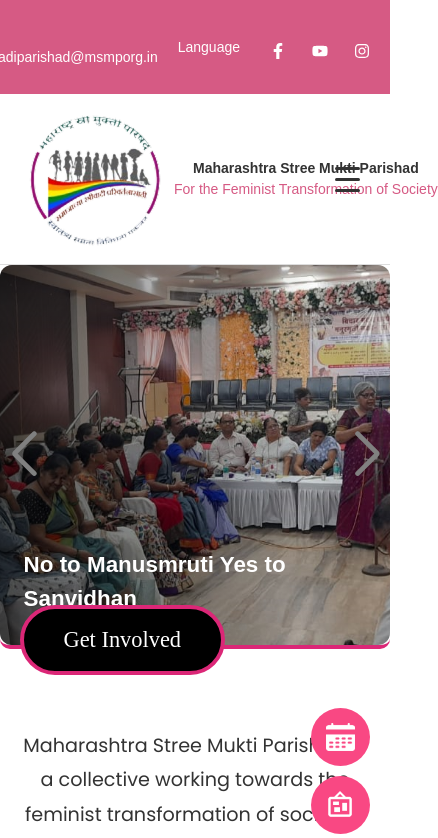
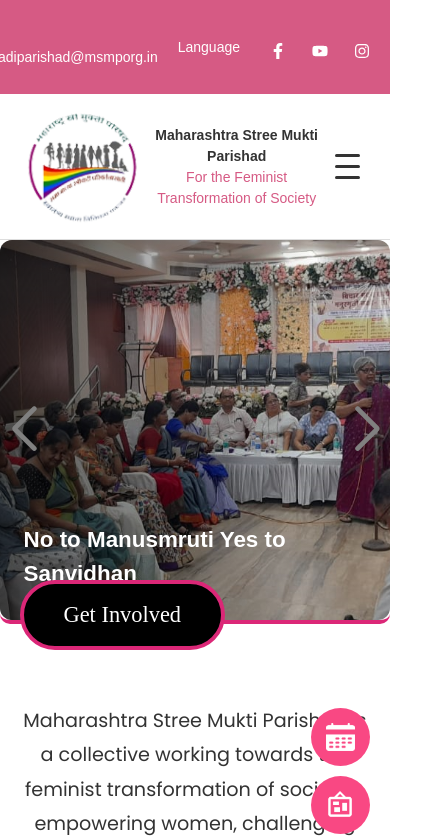
Before and after one commit to MSMP-Web/MSMP-Website, a React (Vite) app: page / in a window 390 px wide. Shown: the top 838 px of the page, 438 px wide, since content can reach past the window. Built offline with nearby package versions, Linux system fonts and the light colour scheme; grey boxes are pictures that could not be loaded; a web font is replaced by a local one.

Commit message:
fixed events redirect, reduced navbar size, added read times in all data

```diff
--- a/src/Components/Homepage/Homepage.jsx
+++ b/src/Components/Homepage/Homepage.jsx
@@ -185,7 +185,7 @@
         <h2>{title}</h2>
         <p>{details}</p>
         <a href={link} className="info-btn">
-          <Link to={"/blogs"}>Read More</Link>
+          <Link to={"/events"}>Read More</Link>
         </a>
       </div>
     </div>
--- a/src/Components/Navbar/Navbar.css
+++ b/src/Components/Navbar/Navbar.css
@@ -60,7 +60,7 @@
 }
 
 .logo {
-  height: 150px;
+  height: 125px;
   padding: 0;
 }
 
@@ -258,8 +258,7 @@
   font-weight: bold;
 }
 
-
-.notice-modal{
+.notice-modal {
   position: fixed;
   top: 0;
   left: 0;
@@ -310,14 +309,13 @@
   background: #c2185b;
 }
 
-
-.notice-modal-heading{
+.notice-modal-heading {
   font-size: 2rem;
   font-family: "Poppins", sans-serif;
   margin-bottom: 20px;
 }
 
-.notice{
+.notice {
   border: 1px solid #777;
   border-radius: 12px;
   padding: 1rem;
@@ -327,20 +325,19 @@
   margin-bottom: 10px;
 }
 
-.notice-heading{
+.notice-heading {
   font-weight: 600;
   margin-bottom: 5px;
 }
 
-.new-notice-icon{
+.new-notice-icon {
   height: 20px;
 }
 
-.scrollable{
+.scrollable {
   overflow-y: scroll;
   height: 100%;
 }
-
 
 @keyframes slideIn {
   from {
@@ -352,3 +349,14 @@
     transform: translateY(0);
   }
 }
+
+@media (max-width: 768px) {
+  .title h1 {
+    white-space: initial;
+  }
+
+  .title p {
+    white-space: initial;
+    text-align: center;
+  }
+}
--- a/src/Components/blogCardRight/blogCardLeft.jsx
+++ b/src/Components/blogCardRight/blogCardLeft.jsx
@@ -1,5 +1,5 @@
 import React, { useState } from "react";
-import "./blogCardLeft.css";
+import "./BlogCardLeft.css";
 import mandala from "../../assets/mandalaRight.png";
 import Separator from "../Separator/Separator";
 import { Link } from "react-router-dom";
@@ -26,7 +26,7 @@
             {description}
           </p>
 
-          <Link to={`/events/${id}`} className="read-more" >
+          <Link to={`/blog/${id}`} className="read-more" >
             Read now →
           </Link>
         </div>
```
Also changed, not shown: src/data/alldata.js (+13 -4 lines). Lines whose indentation alone changed are shown as unchanged.
